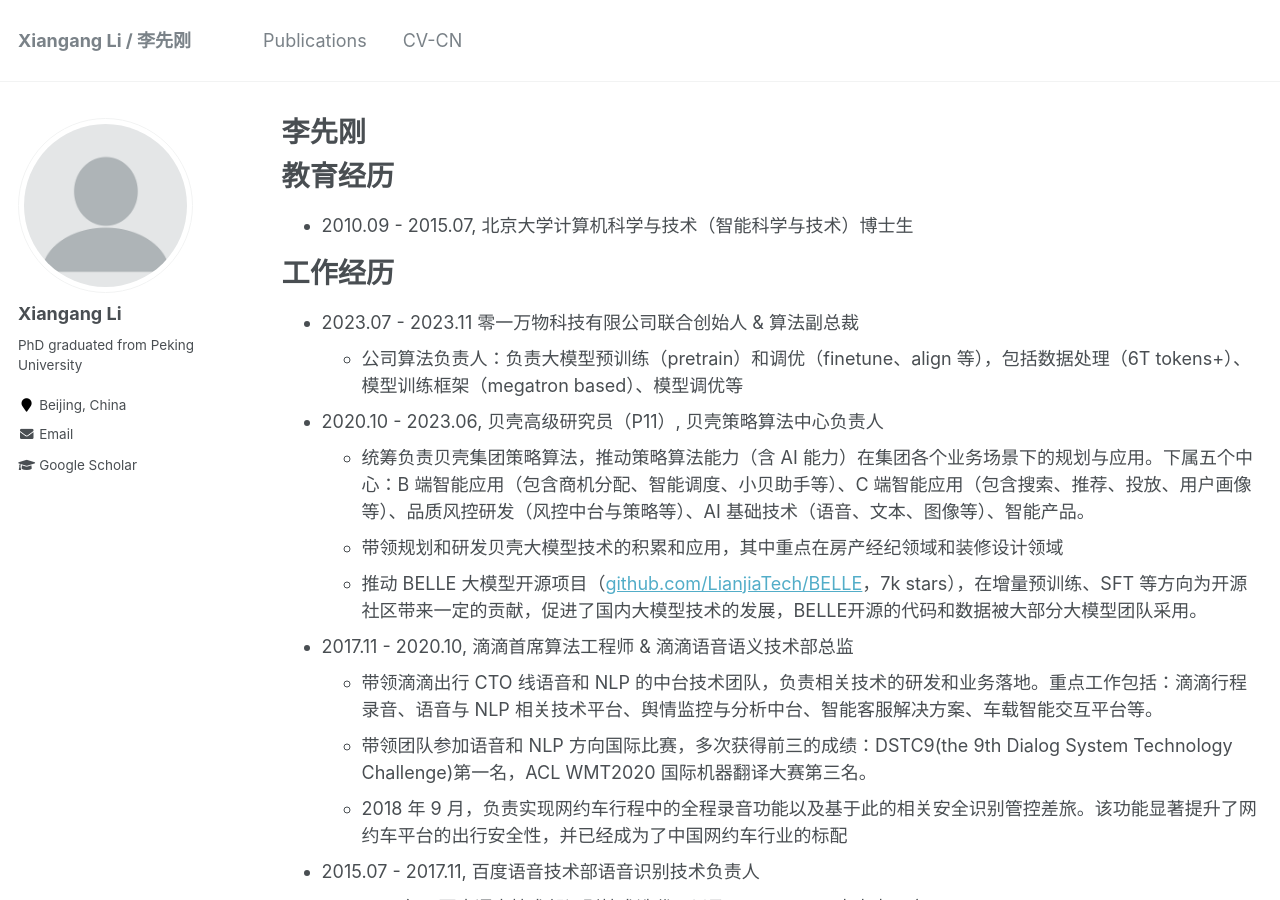
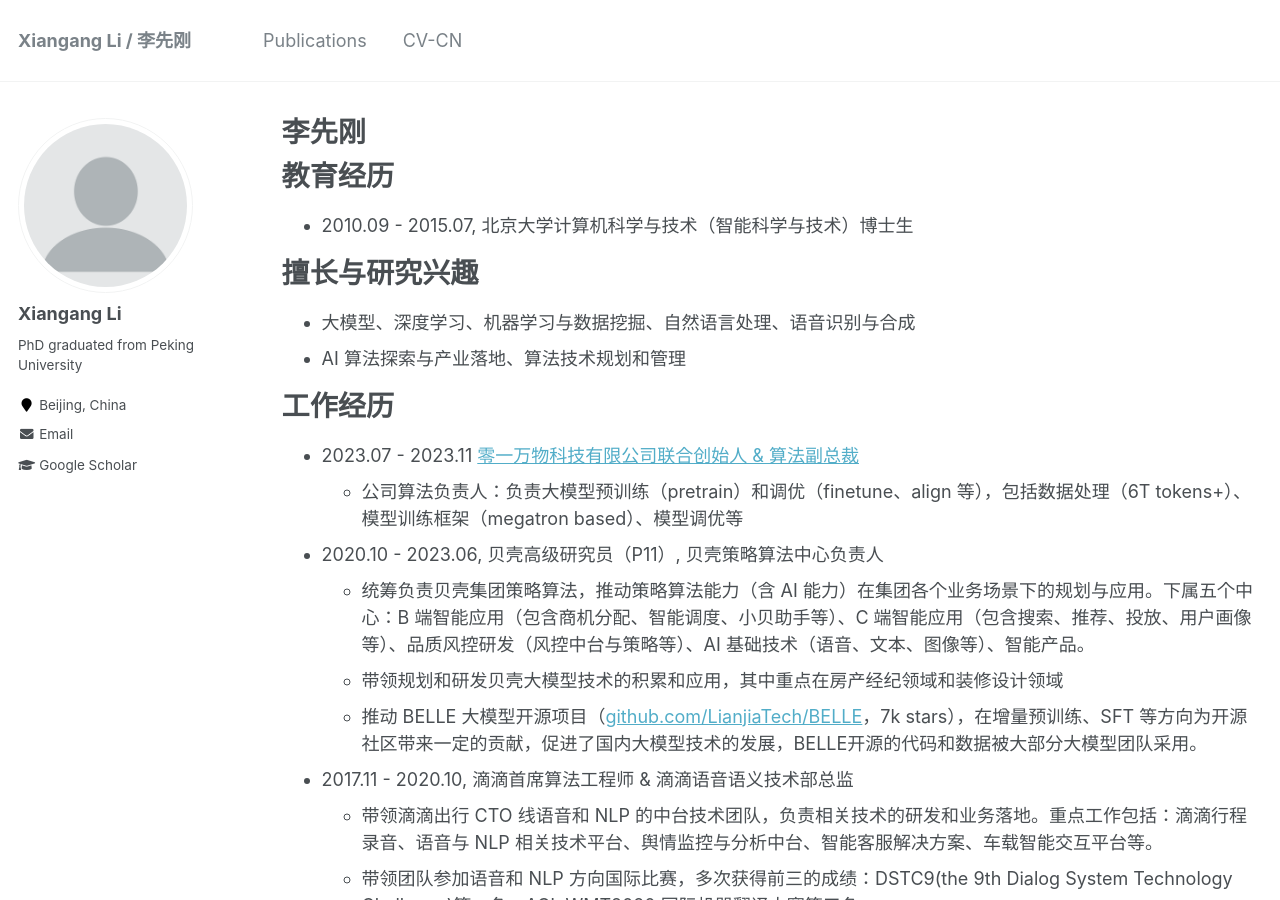
Before and after one commit to xiangangli/xiangangli.github.io, a Jekyll site: the page built from _pages/cv-cn.md, in a window 1280 px wide and 900 px high. Built offline with Jekyll 4.4.1, drawn with Linux system fonts in a browser that asks for light colours.

Commit message:
Update cv-cn.md

```diff
--- a/_pages/cv-cn.md
+++ b/_pages/cv-cn.md
@@ -13,9 +13,14 @@ redirect_from:
 ======
 * 2010.09 - 2015.07,    北京大学计算机科学与技术（智能科学与技术）博士生
 
+擅长与研究兴趣
+======
+* 大模型、深度学习、机器学习与数据挖掘、自然语言处理、语音识别与合成
+* AI 算法探索与产业落地、算法技术规划和管理
+
 工作经历
 ======
-* 2023.07 - 2023.11 零一万物科技有限公司联合创始人 & 算法副总裁
+* 2023.07 - 2023.11 [零一万物科技有限公司联合创始人 & 算法副总裁](https://mp.weixin.qq.com/s/ZfQeWEKqgcgVwpmDQ80_0w)
   * 公司算法负责人：负责大模型预训练（pretrain）和调优（finetune、align 等），包括数据处理（6T tokens+）、模型训练框架（megatron based）、模型调优等
 * 2020.10 - 2023.06,       贝壳高级研究员（P11）, 贝壳策略算法中心负责人
   * 统筹负责贝壳集团策略算法，推动策略算法能力（含 AI 能力）在集团各个业务场景下的规划与应用。下属五个中心：B 端智能应用（包含商机分配、智能调度、小贝助手等）、C 端智能应用（包含搜索、推荐、投放、用户画像等）、品质风控研发（风控中台与策略等）、AI 基础技术（语音、文本、图像等）、智能产品。
```
